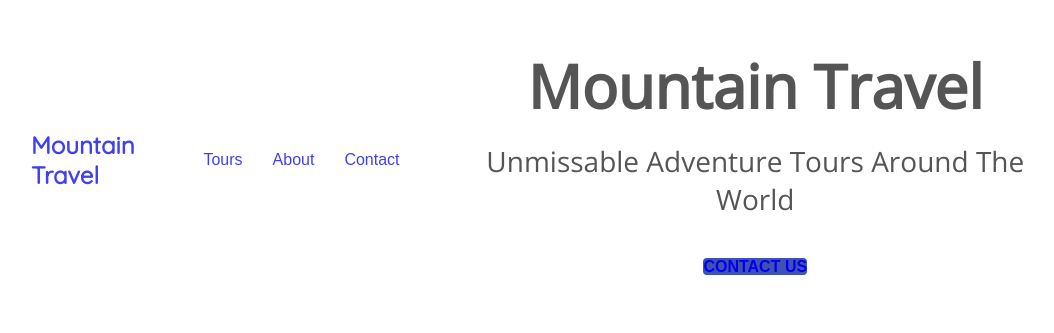
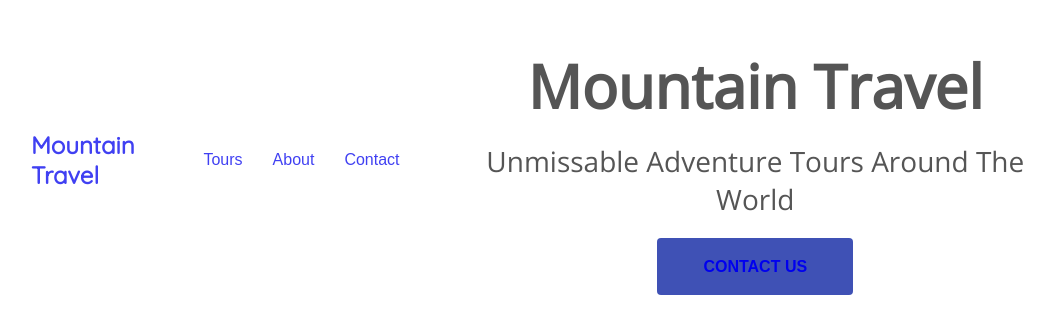
Before and after one commit to NuttaneeKnight/mountainTravel, a plain HTML site: page index.html in a window 1280 px wide. Shown: the part 275-608 px from the top of the page, without its empty margins (69-1123 px from the left). Drawn offline with nearby package versions, Linux system fonts and the light colour scheme.

Commit message:
btn style

```diff
--- a/assets/css/styles.css
+++ b/assets/css/styles.css
@@ -97,3 +97,6 @@ header nav li {
   font: normal 28px "Open Sans", sans-serif;
   margin-bottom: 40px;
 }
+.hero a.btn {
+  padding: 20px 46px;
+}
```
